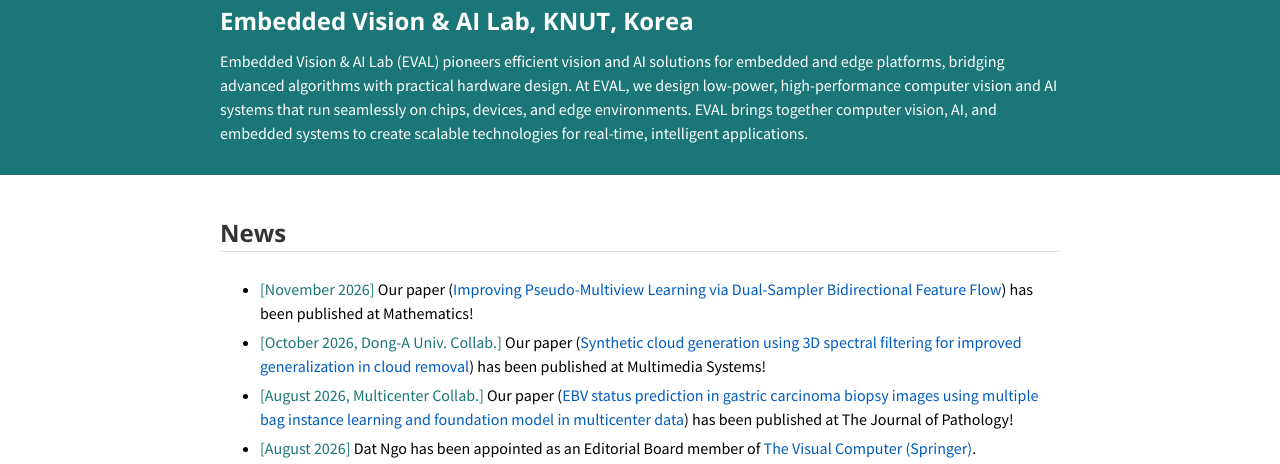
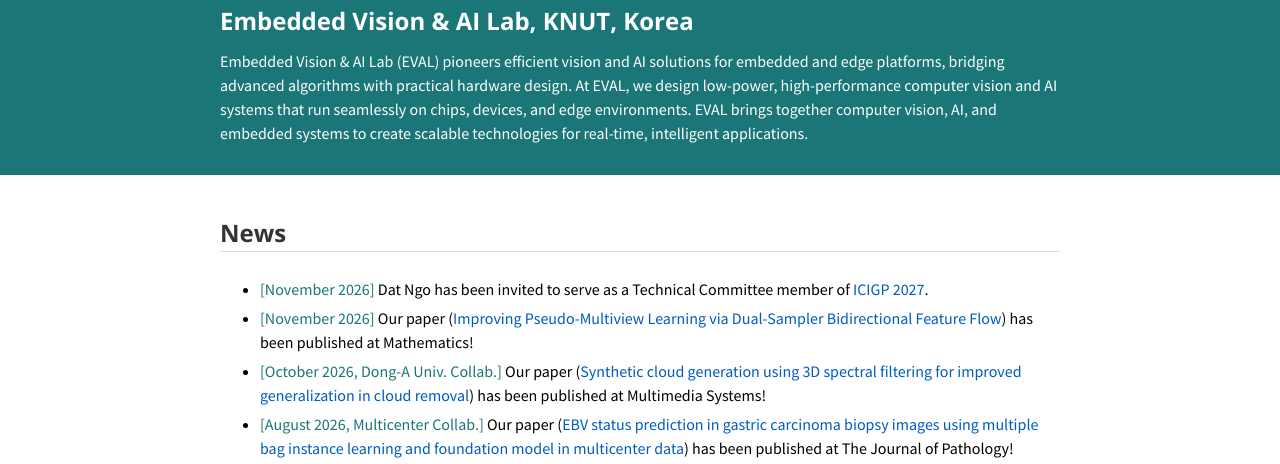
Before and after one commit to chipeval/homepage, a plain HTML site: page index.html in a window 1280 px wide. Shown: the part 329-793 px from the top of the page. Drawn offline with nearby package versions, Linux system fonts and the light colour scheme.

Commit message:
initial commit

```diff
--- a/index.html
+++ b/index.html
@@ -52,6 +52,13 @@
             <h2>News</h2>
             <hr>
             <ul>
+              <li>
+                <p class="text-small-margin">
+                  <span style="color: #1b7677;">[November 2026]</span>
+                  Dat Ngo has been invited to serve as a Technical Committee member of <a href="https://www.icigp.org/">ICIGP 2027</a>.
+                </p>
+              </li>
+              <!-------------------------------------------------------------------------------------------->
               <li>
                 <p class="text-small-margin">
                   <span style="color: #1b7677;">[November 2026]</span>
```
